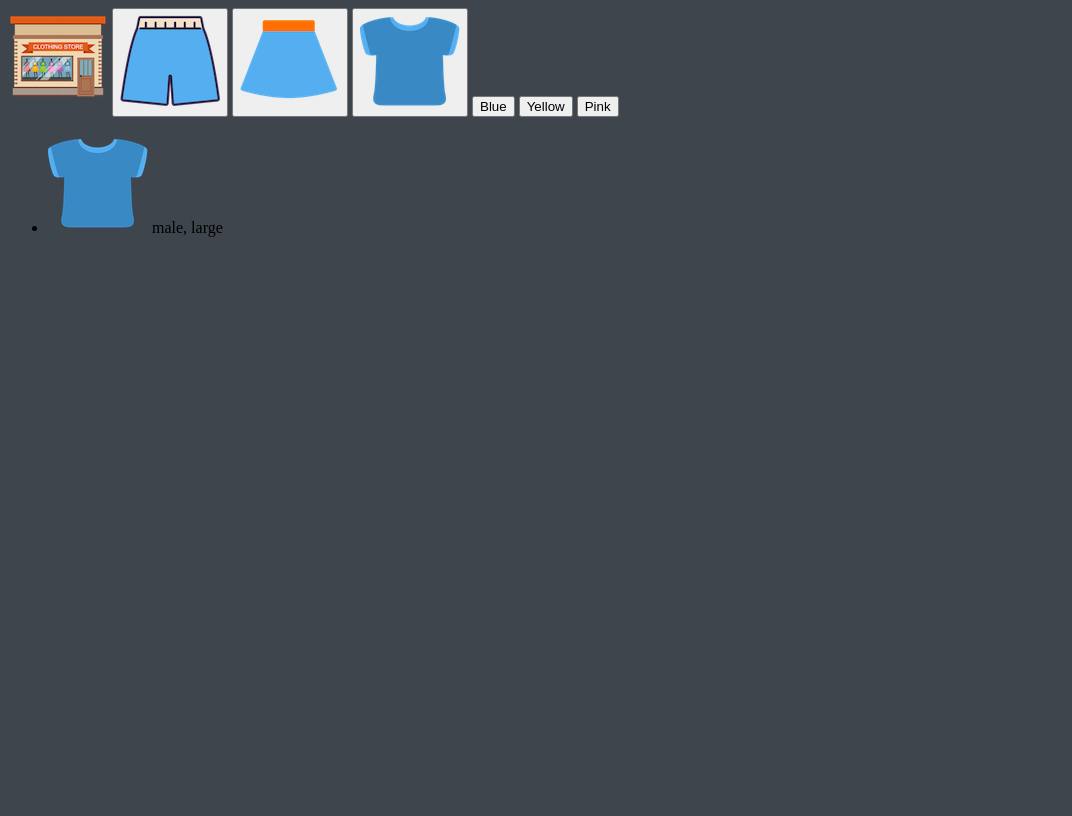
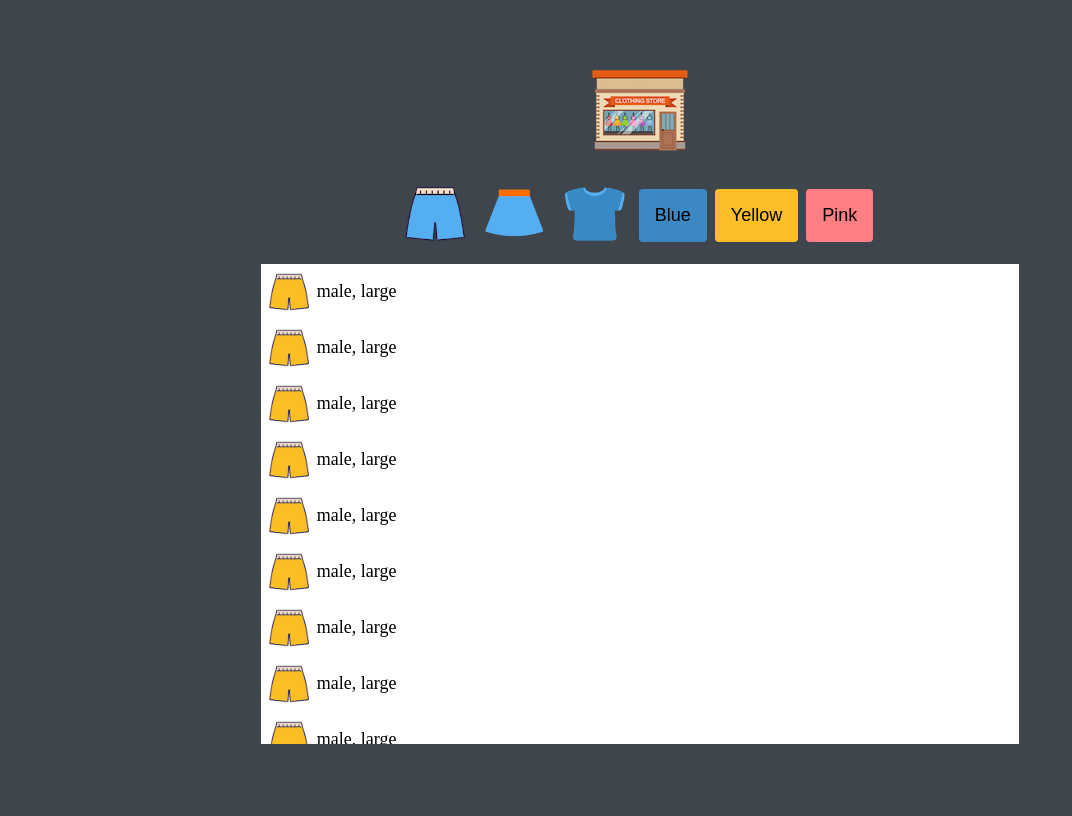
Before and after one commit to ssungbeenkim/minigame-template, a plain HTML site: page index.html in a window 1280 px wide. Shown: the whole page, without its empty margins (0-1072 px from the left). Drawn offline with Linux system fonts and the light colour scheme.

Commit message:
CSS Styling

```diff
--- a/index.html
+++ b/index.html
@@ -9,18 +9,91 @@
   </head>
   <body>
     <!--Logo-->
-    <img src="img/logo.png" alt="Main Logo" class="logo">
+
+    <img src="img/logo.png" alt="Main Logo" class="logo"><br>
+
     <!--Buttons-->
-    <button class="btn"><img src="img/blue_p.png" alt="pants" class="imgBtn"></button>
-    <button class="btn"><img src="img/blue_s.png" alt="skirt" class="imgBtn"></button>
-    <button class="btn"><img src="img/blue_t.png" alt="tshirt" class="imgBtn"></button>
+    <buttons class="buttons">
+    <button class="btn">
+      <img src="img/blue_p.png" alt="pants" class="imgBtn">
+    </button>
+    <button class="btn">
+      <img src="img/blue_s.png" alt="skirt" class="imgBtn">
+    </button>
+    <button class="btn">
+      <img src="img/blue_t.png" alt="tshirt" class="imgBtn">
+    </button>
     <button class="btn colorBtn blue">Blue</button>
     <button class="btn colorBtn yellow">Yellow</button>
     <button class="btn colorBtn pink">Pink</button>
+    </buttons>
+
     <!--Items-->
     <ul class="items">
       <li class="item">
-        <img src="img/blue_t.png" alt="tshirt" class="item__thumbnail">
+        <img src="img/yellow_p.png" alt="tshirt" class="item__thumbnail">
+        <span class="item__description">male, large</span>
+      </li>
+      <li class="item">
+        <img src="img/yellow_p.png" alt="tshirt" class="item__thumbnail">
+        <span class="item__description">male, large</span>
+      </li>      <li class="item">
+        <img src="img/yellow_p.png" alt="tshirt" class="item__thumbnail">
+        <span class="item__description">male, large</span>
+      </li>      <li class="item">
+        <img src="img/yellow_p.png" alt="tshirt" class="item__thumbnail">
+        <span class="item__description">male, large</span>
+      </li>      <li class="item">
+        <img src="img/yellow_p.png" alt="tshirt" class="item__thumbnail">
+        <span class="item__description">male, large</span>
+      </li>      <li class="item">
+        <img src="img/yellow_p.png" alt="tshirt" class="item__thumbnail">
+        <span class="item__description">male, large</span>
+      </li>      <li class="item">
+        <img src="img/yellow_p.png" alt="tshirt" class="item__thumbnail">
+        <span class="item__description">male, large</span>
+      </li>      <li class="item">
+        <img src="img/yellow_p.png" alt="tshirt" class="item__thumbnail">
+        <span class="item__description">male, large</span>
+      </li>      <li class="item">
+        <img src="img/yellow_p.png" alt="tshirt" class="item__thumbnail">
+        <span class="item__description">male, large</span>
+      </li>      <li class="item">
+        <img src="img/yellow_p.png" alt="tshirt" class="item__thumbnail">
+        <span class="item__description">male, large</span>
+      </li>
+      <li class="item">
+        <img src="img/yellow_p.png" alt="tshirt" class="item__thumbnail">
+        <span class="item__description">male, large</span>
+      </li>      <li class="item">
+        <img src="img/yellow_p.png" alt="tshirt" class="item__thumbnail">
+        <span class="item__description">male, large</span>
+      </li>      <li class="item">
+        <img src="img/yellow_p.png" alt="tshirt" class="item__thumbnail">
+        <span class="item__description">male, large</span>
+      </li>      <li class="item">
+        <img src="img/yellow_p.png" alt="tshirt" class="item__thumbnail">
+        <span class="item__description">male, large</span>
+      </li>      <li class="item">
+        <img src="img/yellow_p.png" alt="tshirt" class="item__thumbnail">
+        <span class="item__description">male, large</span>
+      </li>      <li class="item">
+        <img src="img/yellow_p.png" alt="tshirt" class="item__thumbnail">
+        <span class="item__description">male, large</span>
+      </li>      <li class="item">
+        <img src="img/yellow_p.png" alt="tshirt" class="item__thumbnail">
+        <span class="item__description">male, large</span>
+      </li>      <li class="item">
+        <img src="img/yellow_p.png" alt="tshirt" class="item__thumbnail">
+        <span class="item__description">male, large</span>
+      </li>      <li class="item">
+        <img src="img/yellow_p.png" alt="tshirt" class="item__thumbnail">
+        <span class="item__description">male, large</span>
+      </li>      <li class="item">
+        <img src="img/yellow_p.png" alt="tshirt" class="item__thumbnail">
+        <span class="item__description">male, large</span>
+      </li>      <li class="item">
+        <img src="img/yellow_p.png" alt="tshirt" class="item__thumbnail">
         <span class="item__description">male, large</span>
       </li>
     </ul>
--- a/style.css
+++ b/style.css
@@ -6,14 +6,96 @@
   --color-yellow: #fbbe28;
   --color-pink: #fd7f84;
   --color-light-grey: #dfdfdf;
+
+  /* size */
+  --base-space: 8px;
+  --size-button: 60px;
+  --font-size: 18px;
+  --border-radious: 4px;
+  --size-thumbnail: 40px;
+
+   /* annimation */
+  --annimation-duration: 300ms;
 }
-
-* {
-  box-sizing: border-box;
-}
-
 
 body {
   background-color: var(--color-black);
+  display: flex;
+  flex-direction: column;
+  justify-content: center;
+  align-items: center;
+  height: 100vh;
+}
 
+.logo{
+  cursor: pointer;
+  transition: var(--annimation-duration) ease;
 }
+
+.btn{
+  background-color: var(--color-black);
+  border: none;
+  outline: none;
+  cursor: pointer;
+  transition: var(--annimation-duration) ease;
+  margin-right: var(--base-space);
+}
+
+.btn:hover,
+.logo:hover {
+  transform: scale(1.1);
+}
+
+.imgBtn {
+  width: var(--size-button);
+  height: var(--size-button);
+}
+
+.colorBtn {
+  font-size: var(--font-size);
+  padding: calc(var(--base-space) * 2);
+  border-radius: var(--border-radious);
+}
+
+.blue {
+  background-color: var(--color-blue);
+}
+
+.yellow {
+  background-color: var(--color-yellow);
+}
+
+.pink {
+  background-color: var(--color-pink);
+}
+
+.buttons {
+  display: flex;
+  align-items: center;
+}
+
+.items {
+  width: 60%;
+  height: 60%;
+  list-style: none;
+  padding-left: 0;
+  margin-bottom: var(--base-space);
+  overflow-y: scroll;
+}
+
+.item {
+  background-color: var(--color-white);
+  display: flex;
+  align-items: center;
+  padding: var(--base-space);
+}
+
+.item__thumbnail {
+  width: var(--size-thumbnail);
+  height: var(--size-thumbnail);
+}
+
+.item__description {
+  margin-left: var(--base-space);
+  font-size: var(--font-size)
+}
```
